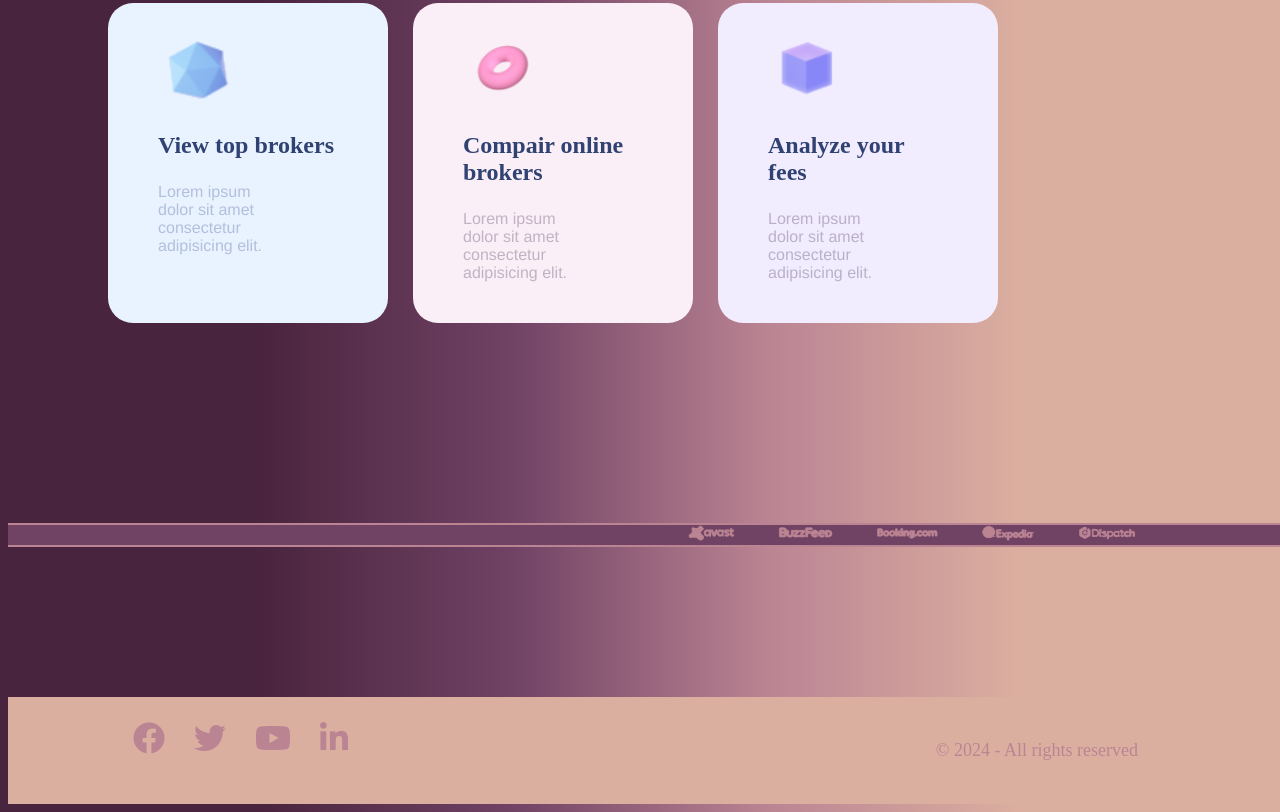
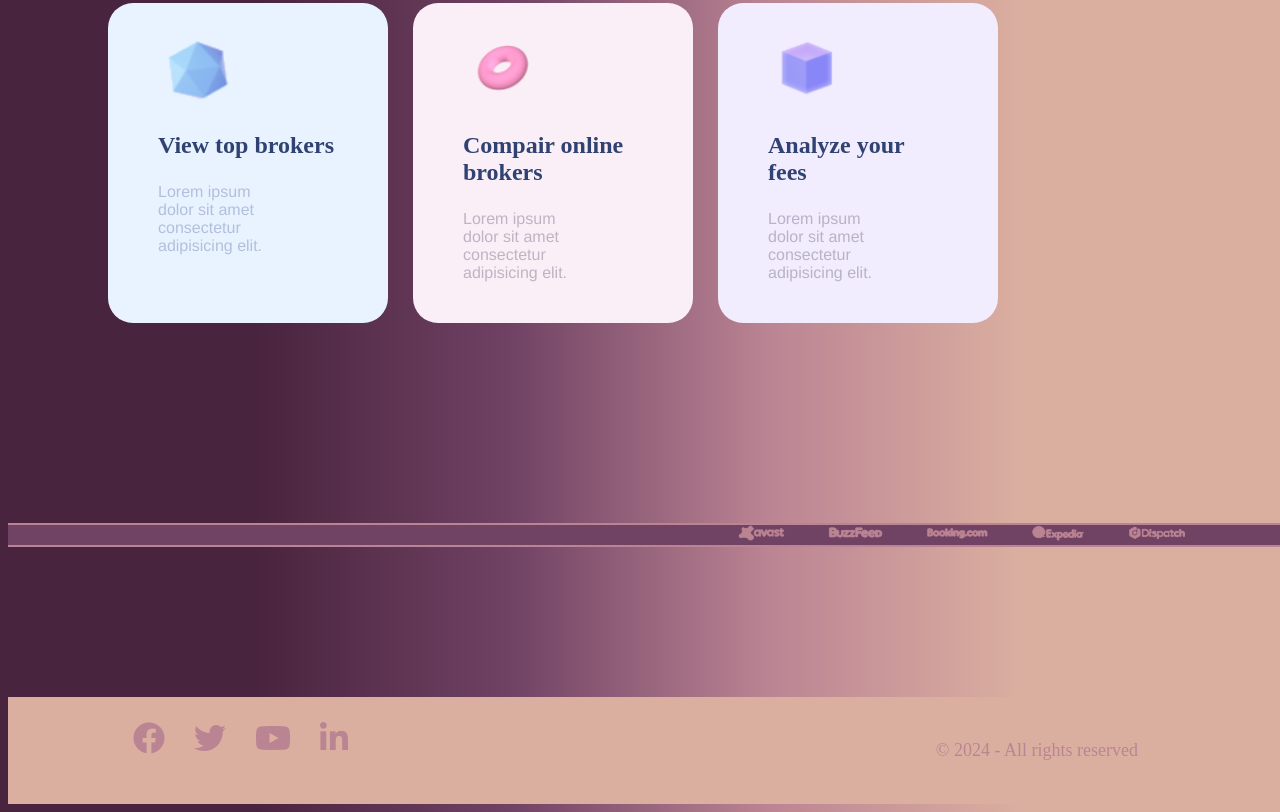
Before and after one commit to Darkera007/51-grupe-easy-money, a plain HTML site: page index.html in a window 1280 px wide. Shown: the part 1337-2149 px from the top of the page. Drawn offline with Linux system fonts and the light colour scheme.

Commit message:
Update style.css

```diff
--- a/css/style.css
+++ b/css/style.css
@@ -278,7 +278,7 @@
 .brand-list img{
     width: 40%;
     height: 40%;
-   margin-left: 650px;
+   margin-left: 700px;
    border: 500px red;
 
 
```
